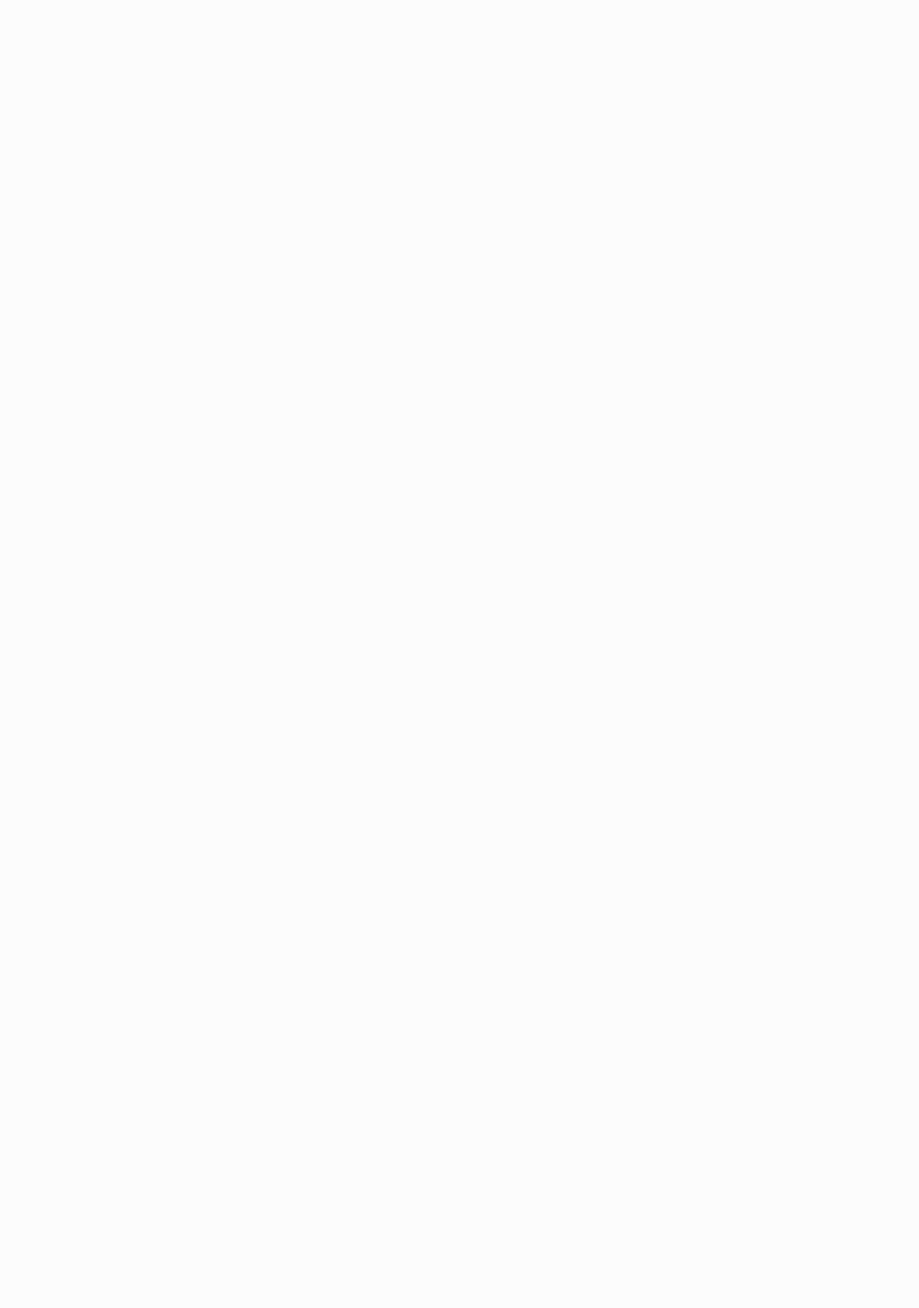
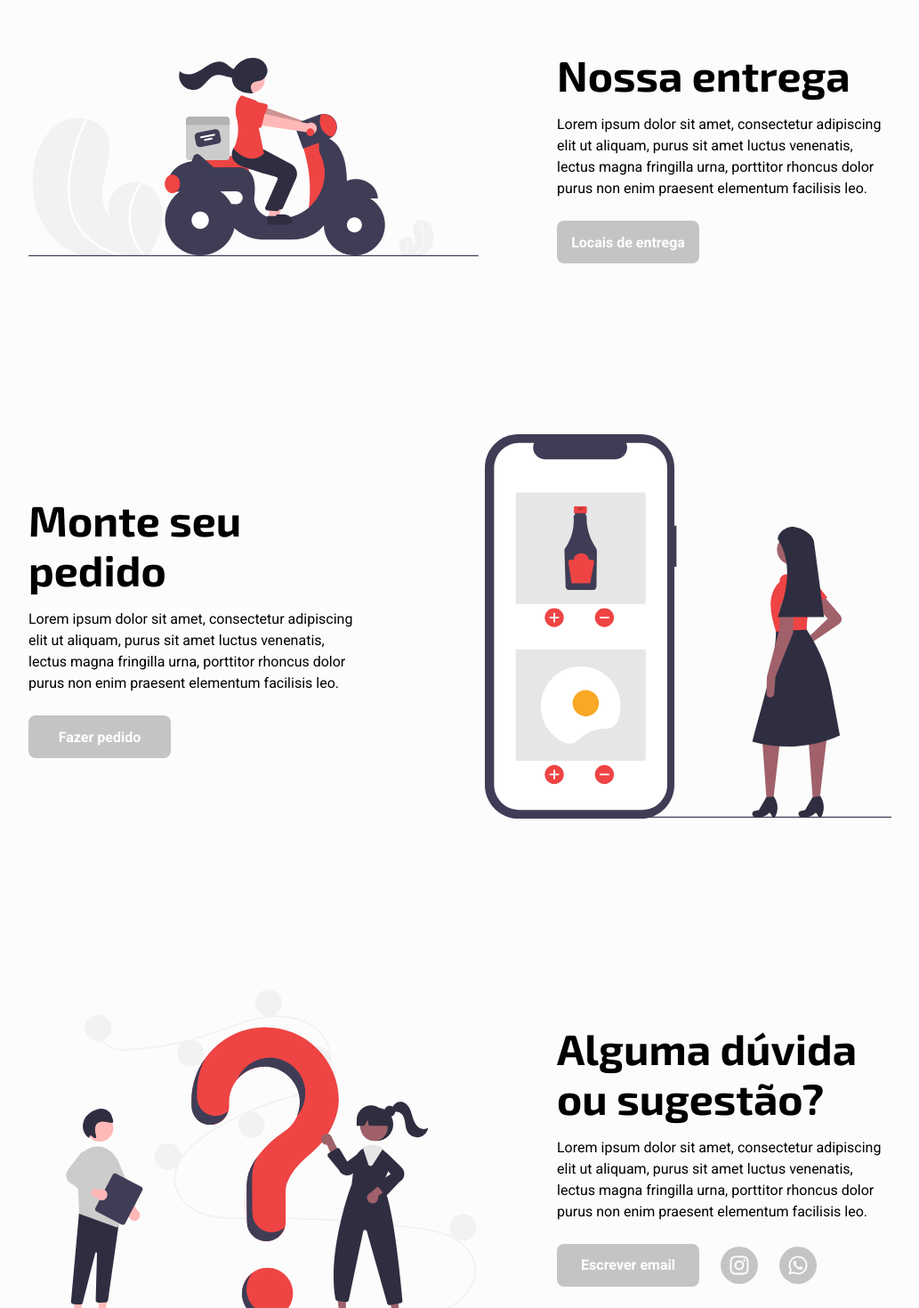
Before and after one commit to EddyPBR/yae-food, a Next.js app: page / in a window 1280 px wide. Shown: the part 660-2130 px from the top of the page at 89% size, without its empty margins (123-1156 px from the left). Before the commit the page ends 800 px from the top, so only its background shows below. Built offline with nearby package versions, Linux system fonts and the light colour scheme.

Commit message:
feat: adding content and styles to Home page

```diff
--- a/src/pages/index.tsx
+++ b/src/pages/index.tsx
@@ -1,7 +1,23 @@
+import { FaInstagram, FaWhatsapp } from "react-icons/fa";
+
+import ChefSVG from "@assets/chef.svg";
+import DeliverySVG from "@assets/delivery.svg";
+import OrderSVG from "@assets/order.svg";
+import QuestionSVG from "@assets/question.svg";
+import { Footer } from "@components/Footer";
+import { Navbar } from "@components/Navbar";
+import {
+  Container,
+  Welcome,
+  Section,
+  Content,
+  Button,
+  Social,
+  GroupLinks,
+} from "@styles/Home";
 import Head from "next/head";
-
-import { Navbar } from "@components/Navbar";
-import { Footer } from "@components/Footer";
+import Image from "next/image";
+import Link from "next/link";
 
 export default function Home() {
   return (
@@ -10,7 +26,107 @@ export default function Home() {
         <title>yae-food</title>
         <meta name="description" content="Generated by create next app" />
       </Head>
+
       <Navbar />
+
+      <Container>
+        <Welcome>
+          <Content>
+            <h1>Bem vindo ao nosso negócio!</h1>
+            <p>
+              Lorem ipsum dolor sit amet, consectetur adipiscing elit ut
+              aliquam, purus sit amet luctus venenatis, cumids e meis
+            </p>
+          </Content>
+
+          <Image
+            src={ChefSVG}
+            alt="Bem vindo ao yae-food!"
+            width={463}
+            height={360}
+          />
+        </Welcome>
+
+        <Section>
+          <Image
+            src={DeliverySVG}
+            alt="Entrega em domicílio"
+            width={506}
+            height={223}
+          />
+
+          <Content>
+            <h1>Nossa entrega</h1>
+            <p>
+              Lorem ipsum dolor sit amet, consectetur adipiscing elit ut
+              aliquam, purus sit amet luctus venenatis, lectus magna fringilla
+              urna, porttitor rhoncus dolor purus non enim praesent elementum
+              facilisis leo.
+            </p>
+
+            <Link href="/locais" passHref>
+              <Button>Locais de entrega</Button>
+            </Link>
+          </Content>
+        </Section>
+
+        <Section>
+          <Content>
+            <h1>Monte seu pedido</h1>
+            <p>
+              Lorem ipsum dolor sit amet, consectetur adipiscing elit ut
+              aliquam, purus sit amet luctus venenatis, lectus magna fringilla
+              urna, porttitor rhoncus dolor purus non enim praesent elementum
+              facilisis leo.
+            </p>
+
+            <Link href="/pedido" passHref>
+              <Button>Fazer pedido</Button>
+            </Link>
+          </Content>
+
+          <Image
+            src={OrderSVG}
+            alt="Faça seu pedido!"
+            width={457}
+            height={432}
+          />
+        </Section>
+
+        <Section>
+          <Image
+            src={QuestionSVG}
+            alt="Dúvidas fale conosco!"
+            width={526}
+            height={371}
+          />
+
+          <Content>
+            <h1>Alguma dúvida ou sugestão?</h1>
+            <p>
+              Lorem ipsum dolor sit amet, consectetur adipiscing elit ut
+              aliquam, purus sit amet luctus venenatis, lectus magna fringilla
+              urna, porttitor rhoncus dolor purus non enim praesent elementum
+              facilisis leo.
+            </p>
+
+            <GroupLinks>
+              <Link href="/pedido" passHref>
+                <Button>Escrever email</Button>
+              </Link>
+
+              <Social href="#">
+                <FaInstagram />
+              </Social>
+
+              <Social href="#">
+                <FaWhatsapp />
+              </Social>
+            </GroupLinks>
+          </Content>
+        </Section>
+      </Container>
+
       <Footer />
     </>
   );
--- /dev/null
+++ b/src/styles/Home.ts
@@ -0,0 +1,95 @@
+import styled from "styled-components";
+
+export const Container = styled.main`
+  width: 90vw;
+  max-width: 97.0rem;
+  margin: 0 auto;
+`;
+
+export const Welcome = styled.section`
+  width: 100%;
+  display: flex;
+  margin-top: 9.6rem;
+  margin-bottom: 19.2rem;
+
+  align-items: center;
+  justify-content: space-between;
+`;
+
+export const Section = styled.section`
+  width: 100%;
+  display: flex;
+  margin-bottom: 19.2rem;
+
+  align-items: center;
+  justify-content: space-between;
+`;
+
+export const Content = styled.article`
+  width: 100%;
+  max-width: 37.6rem;
+
+  > h1 {
+    font: ${props => props.theme.fonts.title};
+    line-height: 5.6rem;
+    margin-bottom: 1.6rem;
+  }
+
+  > p {
+    line-height: 2.4rem;
+    margin-bottom: 2.4rem;
+  }
+`;
+
+export const Button = styled.a`
+  height: 4.8rem;
+  width: 16rem;
+
+  background-color: #C4C4C4;
+  border-radius: 0.8rem;
+
+  font: ${props => props.theme.fonts.bold};
+  color: #FFF;
+
+  cursor: pointer;
+  transition: background-color .2s;
+  text-decoration: none;
+
+  display: flex;
+  align-items: center;
+  justify-content: center;
+
+  &:hover {
+    background-color: #BABABA;
+  }
+`;
+
+export const Social = styled.a`
+  height: 4.2rem;
+  width: 4.2rem;
+  border-radius: 50%;
+  background-color: #C4C4C4;
+
+  cursor: pointer;
+  transition: background-color .2s;
+  text-decoration: none;
+
+  display: flex;
+  align-items: center;
+  justify-content: center;
+
+  &:hover {
+    background-color: #BABABA;
+  }
+
+  > svg {
+    color: #FFF;
+    font-size: 2.4rem
+  }
+`;
+
+export const GroupLinks = styled.div`
+  display: flex;
+  align-items: center;
+  gap: 2.4rem;
+`;
```
